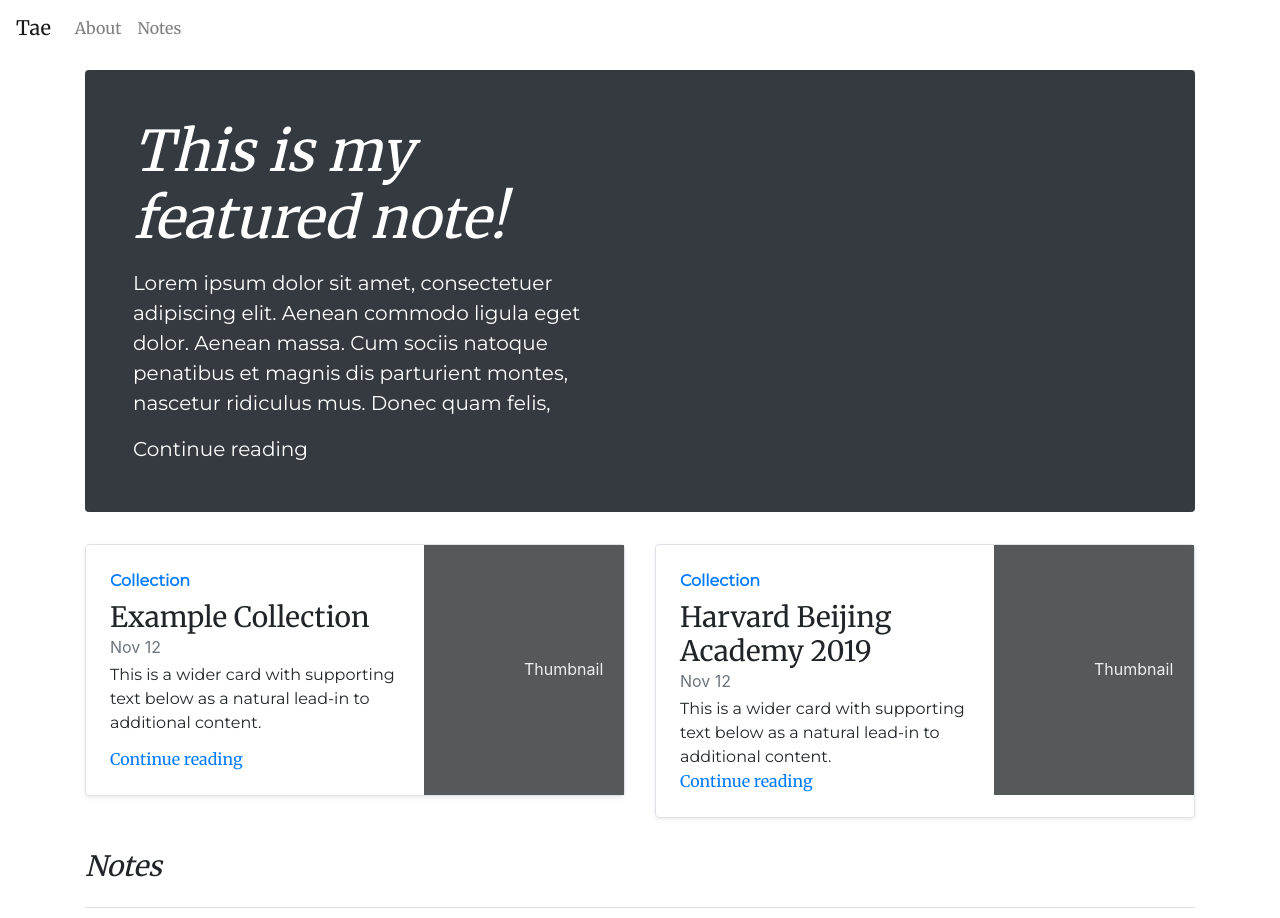
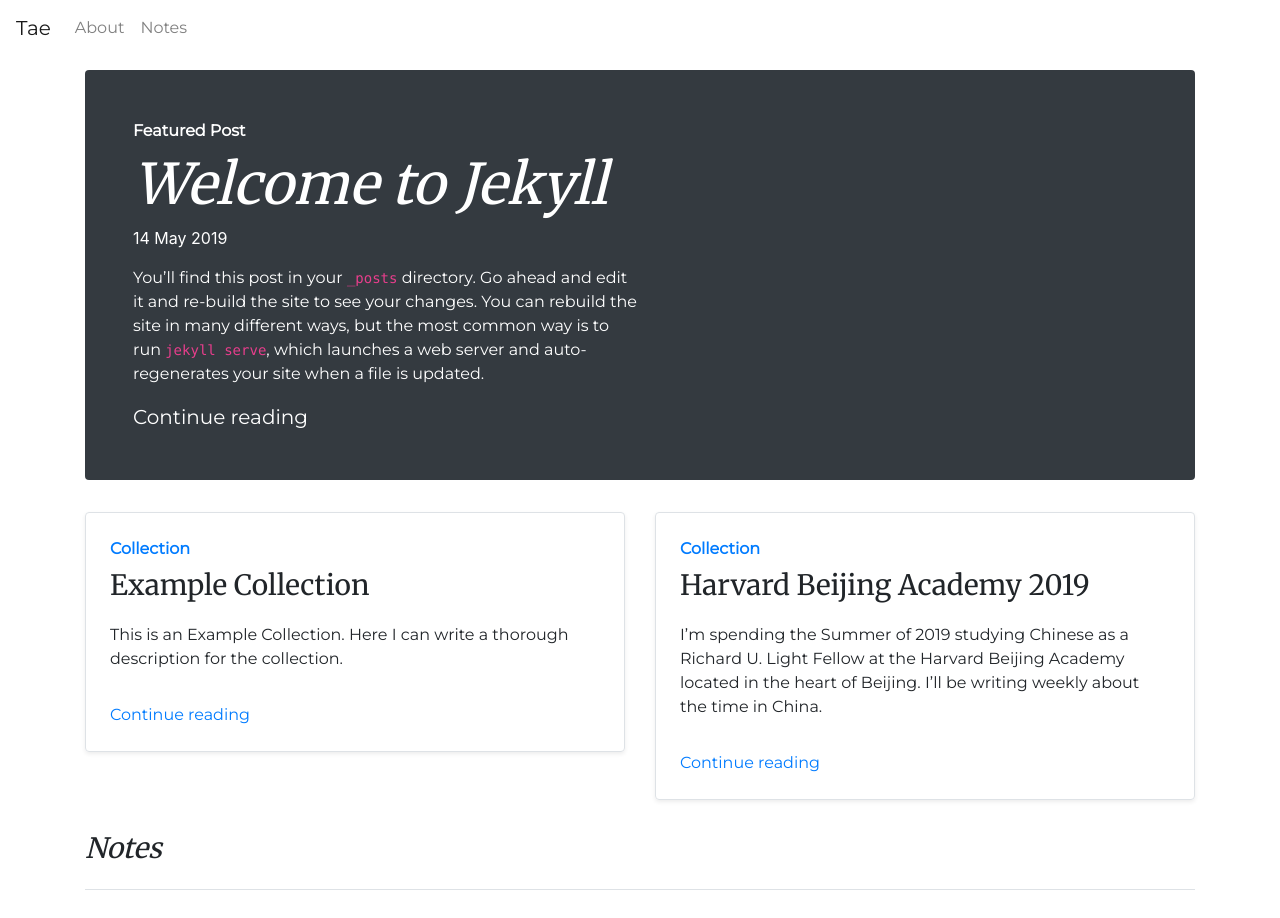
Before and after one commit to taehyoungjo/site, a Jekyll site: the page built from notes_home.md, in a window 1280 px wide and 1400 px high. Shown: the top 918 px of the window. Built offline with Jekyll 4.4.1, drawn with Linux system fonts in a browser that asks for light colours; nearby versions of some CDN libraries.

Commit message:
Collections for notes, featured post

```diff
--- a/Harvard-Beijing-Academy-2019.md
+++ /dev/null
@@ -1,7 +0,0 @@
----
-layout: collection
-title: "Harvard-Beijing-Academy-2019"
-permalink: /notes/Harvard-Beijing-Academy-2019
----
-
-I'm spending the Summer of 2019 studying Chinese as a Richard U. Light Fellow at Harvard Beijing Academy located in the heart of Beijing. I'll be writing weekly about the time in China.
--- a/_config.yml
+++ b/_config.yml
@@ -36,6 +36,11 @@ defaults:
     values:
       image: true
 
+collections:
+  notes_collections:
+    output: true
+    permalink: /notes/:path/
+
 # Exclude from processing.
 # The following items will not be processed, by default. Create a custom list
 # to override the default setting.
--- a/_layouts/notes_home.html
+++ b/_layouts/notes_home.html
@@ -9,36 +9,35 @@
 
         <main class="mb-5">
             <div class="container">
-                <div class="jumbotron p-4 p-md-5 text-white rounded bg-dark">
-                    <div class="col-md-6 px-0">
-                        <h1 class="display-4 font-italic">This is my featured note!</h1>
-                        <p class="lead my-3">Lorem ipsum dolor sit amet, consectetuer adipiscing elit. Aenean commodo ligula eget dolor. Aenean massa. Cum sociis natoque penatibus et magnis dis parturient montes, nascetur ridiculus mus. Donec quam felis,</p>
-                        <p class="lead mb-0">Continue reading</p>
+                {% for post in site.posts %}
+                {% if post.title == page.featured %}
+                    <div class="jumbotron p-4 p-md-5 text-white rounded bg-dark">
+                        <div class="col-md-6 px-0">
+                            <strong class="d-inline-block mb-2">Featured Post</strong>
+                            <h1 class="display-4 font-italic">{{ post.title }}</h1>
+                            <div class="mb-1">{{ post.date | date_to_string }}</div>
+                            <p class="lead my-3">{{ post.excerpt }}</p>
+                            <a class="text-white lead stretched-link" href="{{ site.baseurl }}{{ post.url }}">Continue reading</a>
+                        </div>
                     </div>
-                </div>
+                {% endif %}
+                {% endfor %}
 
                 <div class="row mb-2">
-                    {% for cat in site.categories %}
+                    {% for collection in site.notes_collections %}
                         <div class="col-md-6">
                         <div class="row no-gutters border rounded overflow-hidden flex-md-row mb-4 shadow-sm h-md-250 position-relative">
                             <div class="col p-4 d-flex flex-column position-static">
                             <strong class="d-inline-block mb-2 text-primary">Collection</strong>
-                            <h3 class="mb-0">{{ cat | first | replace: "-", " " }}</h3>
-                            <div class="mb-1 text-muted">Nov 12</div>
-                            <p class="card-text mb-auto">This is a wider card with supporting text below as a natural lead-in to additional content.</p>
-                            <a href="{{ site.baseurl }}/notes/{{ cat | first }}" class="stretched-link">Continue reading</a>
+                            <h3 class="mb-1">{{ collection.title | replace: "-", " " }}</h3>
+                            <p class="card-text">{{ collection.excerpt }}</p>
+                            <a href="{{ site.baseurl }}/notes/{{ collection.title }}" class="stretched-link">Continue reading</a>
                             </div>
                             <div class="col-auto d-none d-lg-block">
-                            <svg class="bd-placeholder-img" width="200" height="250" xmlns="http://www.w3.org/2000/svg" preserveAspectRatio="xMidYMid slice" focusable="false" role="img" aria-label="Placeholder: Thumbnail"><title>Placeholder</title><rect width="100%" height="100%" fill="#55595c"/><text x="50%" y="50%" fill="#eceeef" dy=".3em">Thumbnail</text></svg>
                             </div>
                         </div>
                         </div>
                     {% endfor %}
-                    <!--
-                    {% for tag in site.tags %}
-                        <button type="button" class="mt-3 btn btn-primary">{{ tag | first }}</button>
-                    {% endfor %}
-                    -->
 
                 </div>
 
--- /dev/null
+++ b/_notes_collections/Example-Collection.md
@@ -0,0 +1,6 @@
+---
+layout: collection
+title: "Example-Collection"
+---
+
+This is an Example Collection. Here I can write a thorough description for the collection.
--- /dev/null
+++ b/_notes_collections/Harvard-Beijing-Academy-2019.md
@@ -0,0 +1,6 @@
+---
+layout: collection
+title: "Harvard-Beijing-Academy-2019"
+---
+
+I'm spending the Summer of 2019 studying Chinese as a Richard U. Light Fellow at the Harvard Beijing Academy located in the heart of Beijing. I'll be writing weekly about the time in China.
--- a/assets/css/style.css
+++ b/assets/css/style.css
@@ -3,10 +3,12 @@
     display: inline-block;
 }
 
-h1, h3, a {
+
+p, strong, button, a {
+    font-family: 'Montserrat'
+}
+
+
+h1, h3, h3 a {
     font-family: 'Merriweather';
 }
-
-p, strong {
-    font-family: 'Montserrat'
-}
--- a/notes_home.md
+++ b/notes_home.md
@@ -1,4 +1,5 @@
 ---
 layout: notes_home
 permalink: /notes/
+featured: "Welcome to Jekyll"
 ---
```
Also changed, not shown: Example-Collection.md (deleted, +0 -7 lines), _layouts/post.html (+1 -6 lines).
